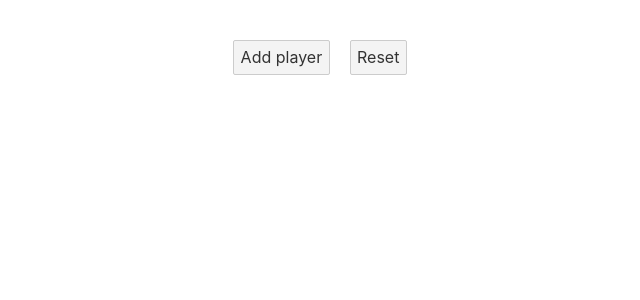
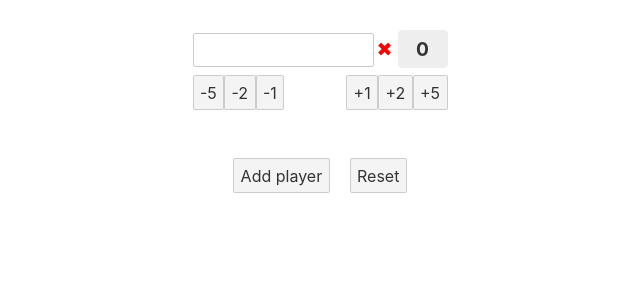
Before and after one commit to ciscoheat/scorecounter, a Svelte app: page / in a window 1280 px wide. Shown: the top 300 px of the page, without its empty margins (320-960 px from the left). Built offline with nearby package versions, Linux system fonts and the light colour scheme.

Commit message:
Fixed state reset.

```diff
--- a/src/App.svelte
+++ b/src/App.svelte
@@ -45,12 +45,16 @@
 		}
 	}
 
-	const addPlayer = async () => {
-		game.players.add()
+	const focusOnLastInputField = async () => {
 		await tick()
 		// Focus on the last input field, to enter player name.
 		const el : HTMLInputElement = document.querySelector('main .player:last-child input')
 		if(el) el.focus()
+	}
+
+	const addPlayer = () => {
+		game.players.add()
+		focusOnLastInputField()
 	}
 </script>
 
@@ -61,7 +65,7 @@
 			<div class="name">
 				<input type="text" value="{player.name}" on:keyup={e => updatePlayer(e, player)}>
 				{#if !player.name}
-					<button on:click={() => game.players.delete(player.id)} class="delete">&#10006;</button>
+					<div on:click={() => game.players.delete(player.id)} class="delete">&#10006;</div>
 				{/if}
 			</div>
 			<div class="score">
@@ -76,7 +80,7 @@
 </main>
 <footer>
 	<button on:click={addPlayer}>Add player</button>
-	<button on:click={() => {if(window.confirm('Are you sure?')) game.reset()}}>Reset</button>
+	<button on:click={() => {if(window.confirm('Are you sure?')) {game.reset(); focusOnLastInputField(); }}}>Reset</button>
 </footer>
 
 <Message message={message} />
@@ -102,6 +106,7 @@
 			.name {
 				grid-area: name;
 				display: flex;
+				align-items: baseline;
 				gap: 2px;
 
 				input {
--- a/src/store.ts
+++ b/src/store.ts
@@ -1,13 +1,15 @@
-import { writable, derived } from 'svelte/store'
+import { get, writable, derived } from 'svelte/store'
 import type { Game, PlayerId, Player, ScoreUpdate } from './types'
 
 ///////////////////////////////////////////////////////////
 
-// Load from localStorage
-const saved : Game = JSON.parse(localStorage.getItem('game')) ?? {
-    players: [],
+const initialState = () => ({
+    players: [{name: '', id: 1}],
     points: []
-}
+} as Game)
+
+// Load saved game
+const saved : Game = JSON.parse(localStorage.getItem('game')) ?? initialState()
 
 const players = writable(saved.players as Player[])
 const points = writable(saved.points as ScoreUpdate[])
@@ -21,9 +23,6 @@ subscribe(data => {
     localStorage.setItem('game', JSON.stringify(data))
 })
 
-// Player id tracker
-let id = saved.players.reduce((id, p) => Math.max(id, p.id), 0)
-
 export default {
     subscribe,
     scores: {
@@ -33,7 +32,8 @@ export default {
     },
     players: {
         add: () => {
-            players.update(p => [...p, {name: '', id: ++id}])
+            const nextId = get(players).reduce((id, p) => Math.max(id, p.id), 0) + 1
+            players.update(p => [...p, {name: '', id: nextId}])
         },
         update: (id : PlayerId, name : string) => {
             players.update(p => p.map(p2 => p2.id != id ? p2 : {id, name}))
@@ -44,7 +44,8 @@ export default {
         }
     },
     reset: () => {
-        players.set([])
-        points.set([])
+        const state = initialState()
+        players.set(state.players)
+        points.set(state.points)
     }
 }
```
